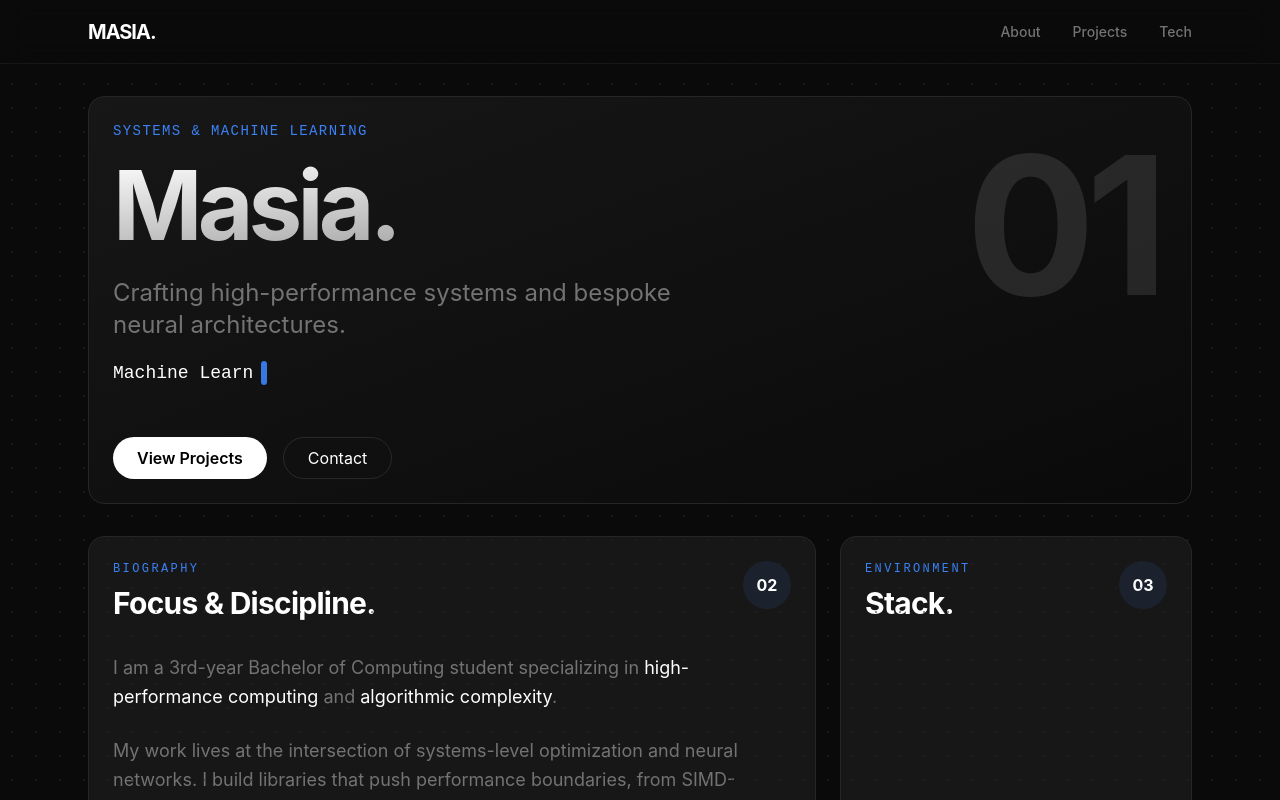
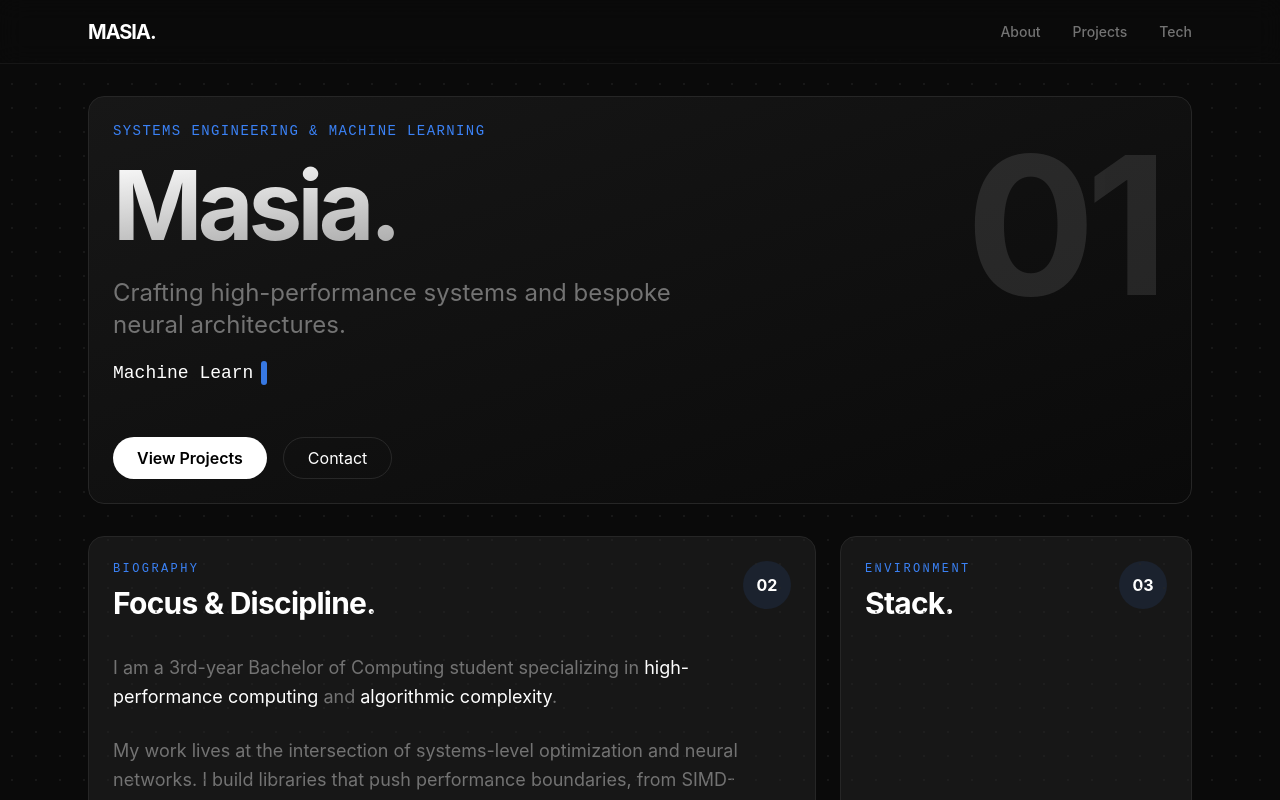
Before and after one commit to Lebogang-G-Masia/Lebogang-G-Masia.github.io, a Next.js app: page / in a window 1280 px wide. Shown: the top 800 px of the page. Built offline with nearby package versions, Linux system fonts and the light colour scheme.

Commit message:
minor fix

```diff
--- a/src/components/Hero.tsx
+++ b/src/components/Hero.tsx
@@ -54,7 +54,7 @@ const Hero: React.FC = () => {
         className="relative z-10"
       >
         <span className="text-primary font-mono text-sm tracking-widest uppercase mb-4 block">
-          Systems & Machine Learning
+          Systems Engineering & Machine Learning
         </span>
         <h1 className="text-6xl md:text-8xl font-bold mb-6 tracking-tighter text-gradient leading-none">
           Masia.
```
